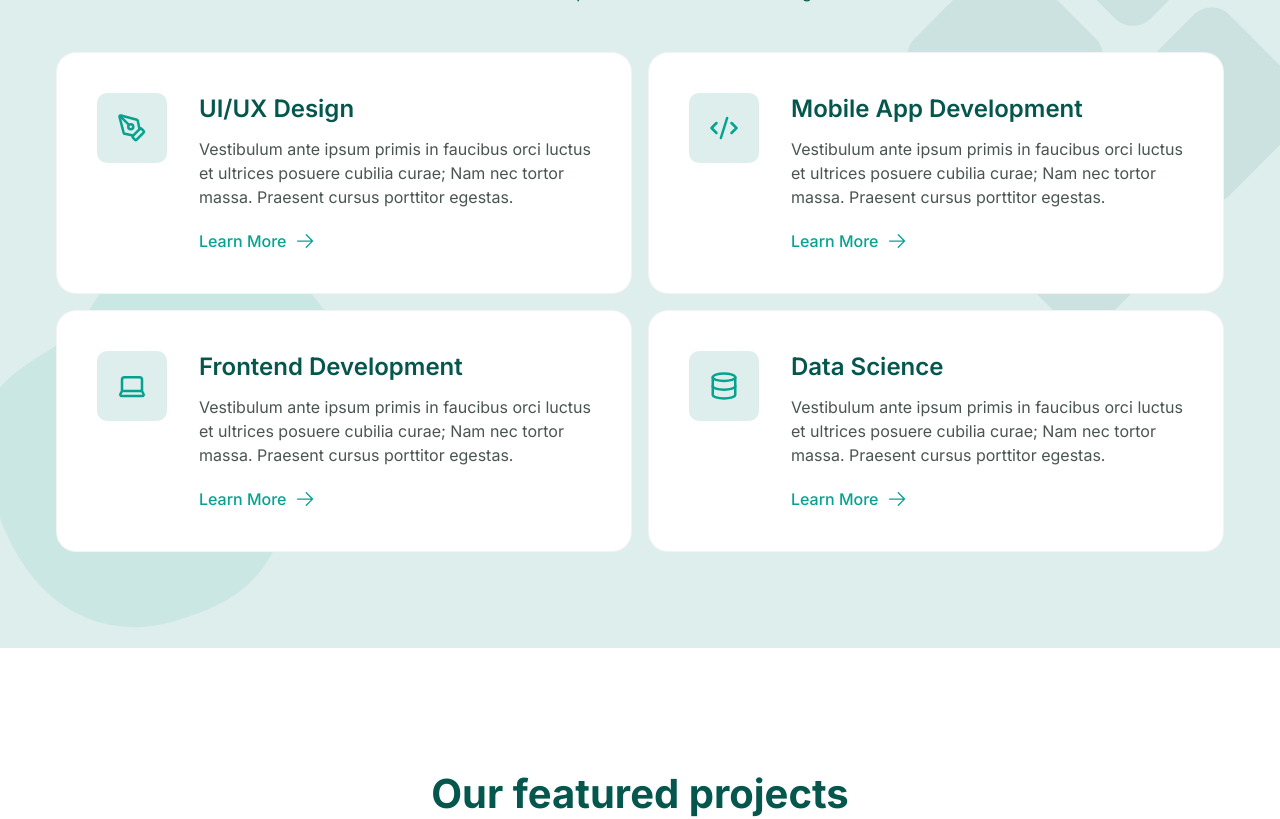
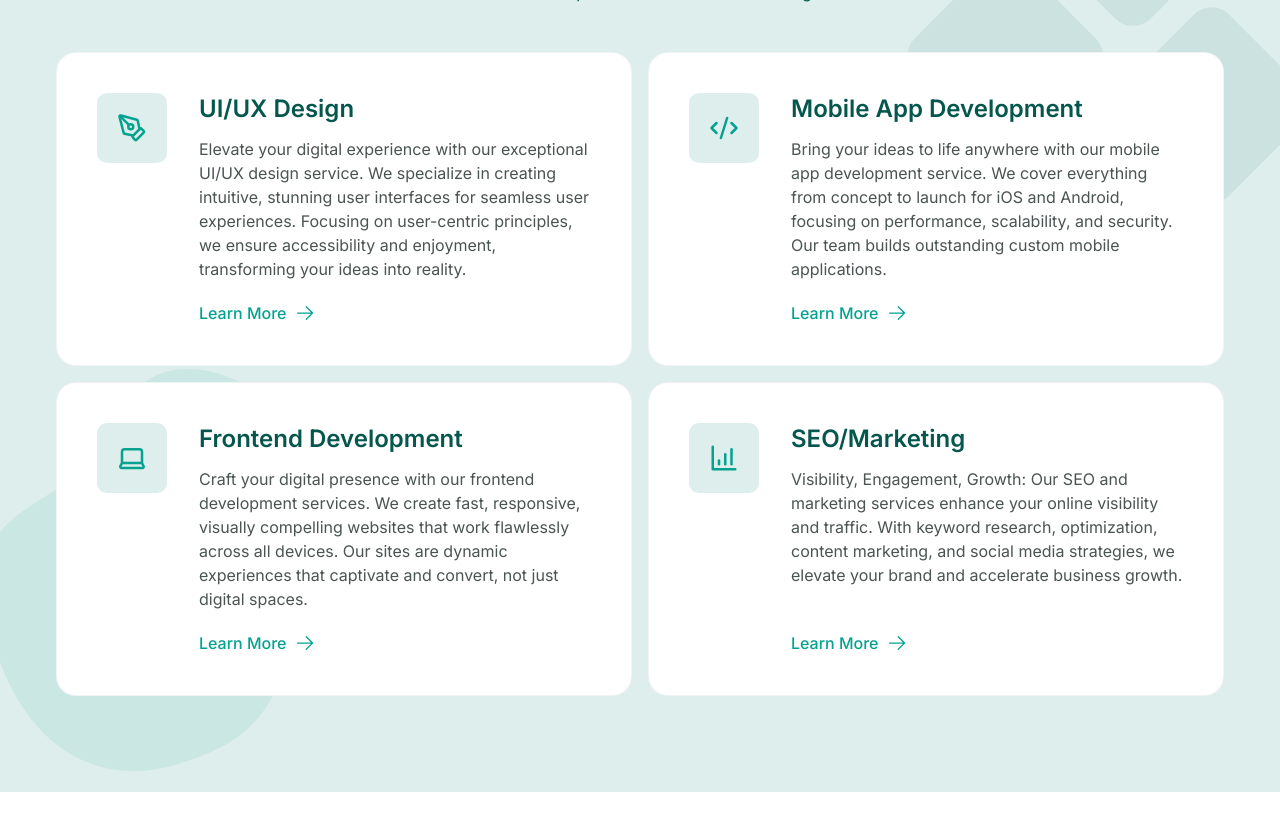
Before and after one commit to kijuchihe/afrodevs-site-v2, a React (Vite) app: page / in a window 1280 px wide. Shown: the part 920-1739 px from the top of the page. Built offline with nearby package versions, Linux system fonts and the light colour scheme.

Commit message:
update services description

```diff
--- a/src/containers/Footer.tsx
+++ b/src/containers/Footer.tsx
@@ -5,7 +5,7 @@ import Button from "../UI/Button";
 const Footer = () => {
 	const year = new Date().getFullYear();
 	return (
-		<section className="bg-white py-[30px]">
+		<section className="bg-white pt-[30px]">
 			<div className="flex flex-col gap-32 section lg:flex-row lg:justify-between lg:gap-0">
 				<div className="sm:text-center lg:text-left lg:flex-1">
 					<h2 className="text-brand-green">
--- a/src/data.ts
+++ b/src/data.ts
@@ -2,7 +2,7 @@
 import { LuPenTool } from "react-icons/lu";
 import { LuCode2 } from "react-icons/lu";
 import { LuLaptop } from "react-icons/lu";
-import { LuDatabase } from "react-icons/lu";
+import { LuBarChart4 } from "react-icons/lu";
 
 // images
 import project1 from "./assets/images/project-1.png";
@@ -18,7 +18,7 @@ const data = {
 			Icon: LuPenTool,
 			title: "UI/UX Design",
 			description:
-				"Vestibulum ante ipsum primis in faucibus orci luctus et ultrices posuere cubilia curae; Nam nec tortor massa.	Praesent cursus porttitor egestas.",
+				"Elevate your digital experience with our exceptional UI/UX design service. We specialize in creating intuitive, stunning user interfaces for seamless user experiences. Focusing on user-centric principles, we ensure accessibility and enjoyment, transforming your ideas into reality.",
 			link: "#",
 		},
 		{
@@ -26,7 +26,7 @@ const data = {
 			Icon: LuCode2,
 			title: "Mobile App Development",
 			description:
-				"Vestibulum ante ipsum primis in faucibus orci luctus et ultrices posuere cubilia curae; Nam nec tortor massa.	Praesent cursus porttitor egestas. ",
+				"Bring your ideas to life anywhere with our mobile app development service. We cover everything from concept to launch for iOS and Android, focusing on performance, scalability, and security. Our team builds outstanding custom mobile applications.",
 			link: "#",
 		},
 		{
@@ -34,15 +34,15 @@ const data = {
 			Icon: LuLaptop,
 			title: "Frontend Development",
 			description:
-				"Vestibulum ante ipsum primis in faucibus orci luctus et ultrices posuere cubilia curae; Nam nec tortor massa.	Praesent cursus porttitor egestas.",
+				"Craft your digital presence with our frontend development services. We create fast, responsive, visually compelling websites that work flawlessly across all devices. Our sites are dynamic experiences that captivate and convert, not just digital spaces.",
 			link: "#",
 		},
 		{
 			id: 4,
-			Icon: LuDatabase,
-			title: "Data Science",
+			Icon: LuBarChart4,
+			title: "SEO/Marketing",
 			description:
-				"Vestibulum ante ipsum primis in faucibus orci luctus et ultrices posuere cubilia curae; Nam nec tortor massa.	Praesent cursus porttitor egestas.",
+				"Visibility, Engagement, Growth: Our SEO and marketing services enhance your online visibility and traffic. With keyword research, optimization, content marketing, and social media strategies, we elevate your brand and accelerate business growth.",
 			link: "#",
 		},
 	],
```
